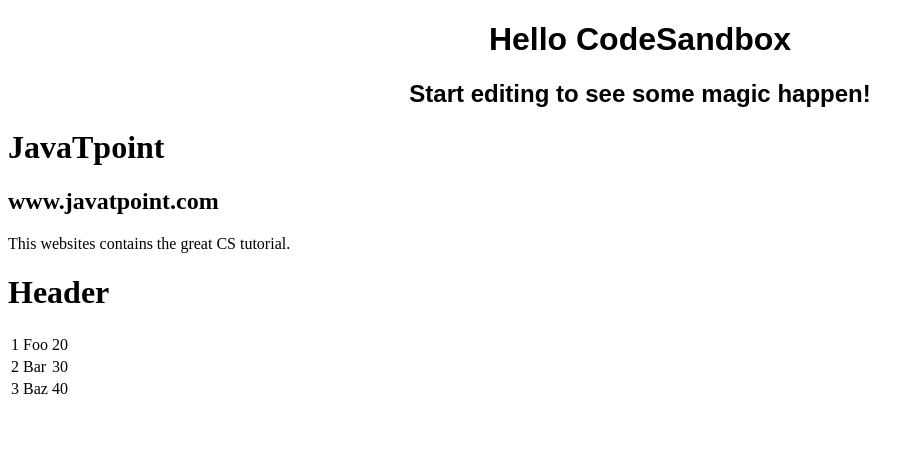
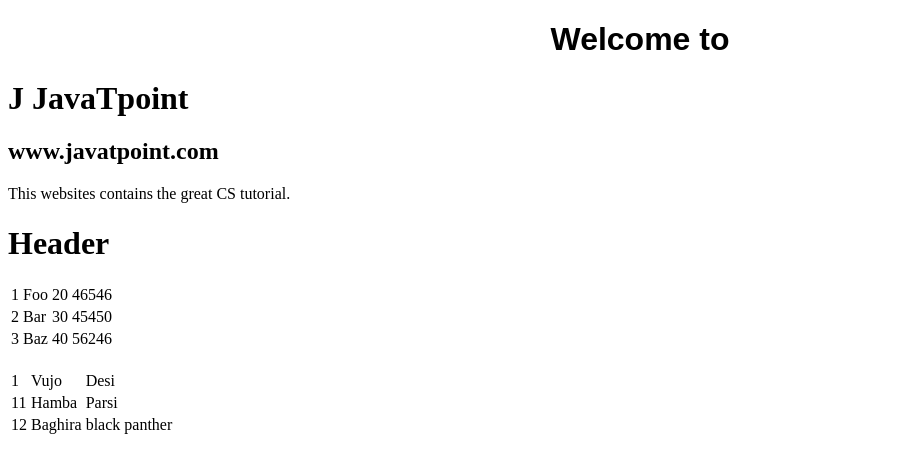
Before and after one commit to pomkiticat/ReactTestbill, a React (Create React App) app: page / in a window 1280 px wide. Shown: the top 472 px of the page, without its empty margins (0-924 px from the left). Built offline with nearby package versions, Linux system fonts and the light colour scheme.

Commit message:
test data

```diff
--- a/src/App.js
+++ b/src/App.js
@@ -4,8 +4,7 @@
 export default function App() {
   return (
     <div className="App">
-      <h1>Hello CodeSandbox</h1>
-      <h2>Start editing to see some magic happen!</h2>
+      <h1> Welcome to </h1>
     </div>
   );
 }
--- a/src/functionComp.js
+++ b/src/functionComp.js
@@ -13,7 +13,7 @@
   render() {
     return (
       <div>
-        <h1>JavaTpoint</h1>
+        <h1>J {this.props.name}</h1>
       </div>
     );
   }
@@ -28,4 +28,8 @@
     );
   }
 }
+
+First.defaultProps = {
+  name: "JavaTpoint"
+};
 export default FuncComp;
--- a/src/stateFull.js
+++ b/src/stateFull.js
@@ -8,17 +8,37 @@
         {
           id: 1,
           name: "Foo",
-          age: "20"
+          age: "20",
+          salary: 46546
         },
         {
           id: 2,
           name: "Bar",
-          age: "30"
+          age: "30",
+          salary: 45450
         },
         {
           id: 3,
           name: "Baz",
-          age: "40"
+          age: "40",
+          salary: 56246
+        }
+      ],
+      data1: [
+        {
+          catId: 1,
+          name: "Vujo",
+          type: "Desi"
+        },
+        {
+          catId: 11,
+          name: "Hamba",
+          type: "Parsi"
+        },
+        {
+          catId: 12,
+          name: "Baghira",
+          type: "black panther"
         }
       ]
     };
@@ -31,6 +51,14 @@
           <tbody>
             {this.state.data.map((person, i) => (
               <TableRow key={i} data={person} />
+            ))}
+          </tbody>
+        </table>
+        <br />
+        <table>
+          <tbody>
+            {this.state.data1.map((cat, i) => (
+              <TableCat key={i} data={cat} />
             ))}
           </tbody>
         </table>
@@ -54,6 +82,20 @@
         <td>{this.props.data.id}</td>
         <td>{this.props.data.name}</td>
         <td>{this.props.data.age}</td>
+        <td>{this.props.data.salary}</td>
+      </tr>
+    );
+  }
+}
+
+class TableCat extends React.Component {
+  render() {
+    return (
+      <tr>
+        <td>{this.props.data.catId}</td>
+        <td>{this.props.data.name}</td>
+        <td>{this.props.data.type}</td>
+        <td>{this.props.data.salary}</td>
       </tr>
     );
   }
```
